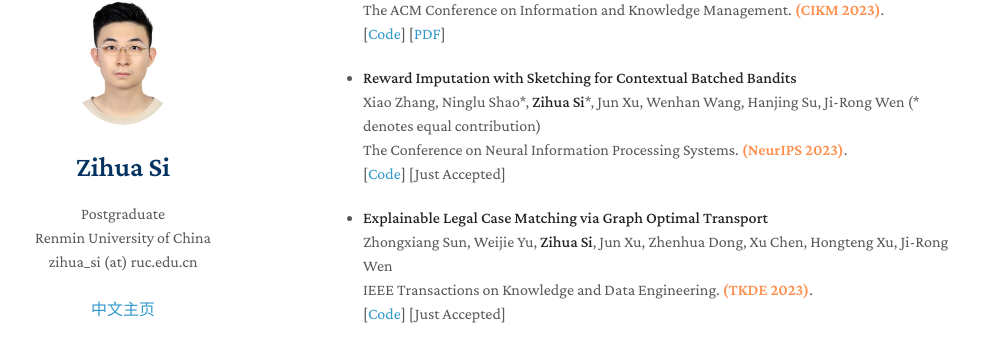
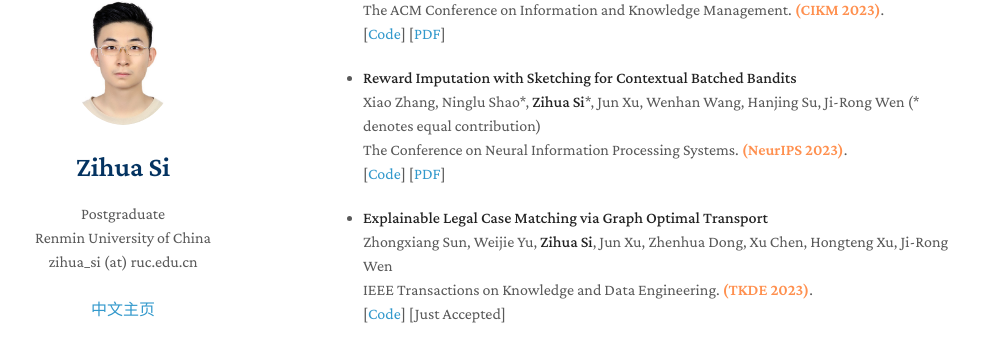
Before and after one commit to Ethan00Si/ethan00si.github.io, a Jekyll site: the page built from index.md, in a window 1280 px wide and 900 px high, scrolled down 696 px. Shown: the part 95-445 px from the top of the window, without its empty margins (147-1141 px from the left). Built offline with Jekyll 4.4.1, drawn with Linux system fonts in a browser that asks for light colours; nearby versions of some CDN libraries; a style sheet for code colours, icons or effects is not loaded.

Commit message:
update paper

```diff
--- a/index.md
+++ b/index.md
@@ -38,7 +38,7 @@ He joined the Beijing Key Laboratory of Big Data Management and Analysis Methods
   <br>
   The ACM Conference on Information and Knowledge Management. <span style="color:#ff904f;font-weight:1000">(CIKM 2023)</span>.
   <br>
-  [[Code](https://github.com/Ethan00Si/KuaiSAR)]
+  [[Code](https://github.com/KuaiSAR/KuaiSAR.github.io)]
   [[PDF](https://arxiv.org/abs/2306.07705)]
 
 - **Reward Imputation with Sketching for Contextual Batched Bandits**
@@ -48,7 +48,7 @@ He joined the Beijing Key Laboratory of Big Data Management and Analysis Methods
   The Conference on Neural Information Processing Systems. <span style="color:#ff904f;font-weight:1000">(NeurIPS 2023)</span>.
   <br>
   [[Code](https://github.com/rainym00d/NeurIPS-2023-Reward-Imputation-with-Sketching-for-Contextual-Batched-Bandits)]
-  [Just Accepted]
+  [[PDF](https://arxiv.org/abs/2210.06719)]
 
 - **Explainable Legal Case Matching via Graph Optimal Transport**
   <br>
```
